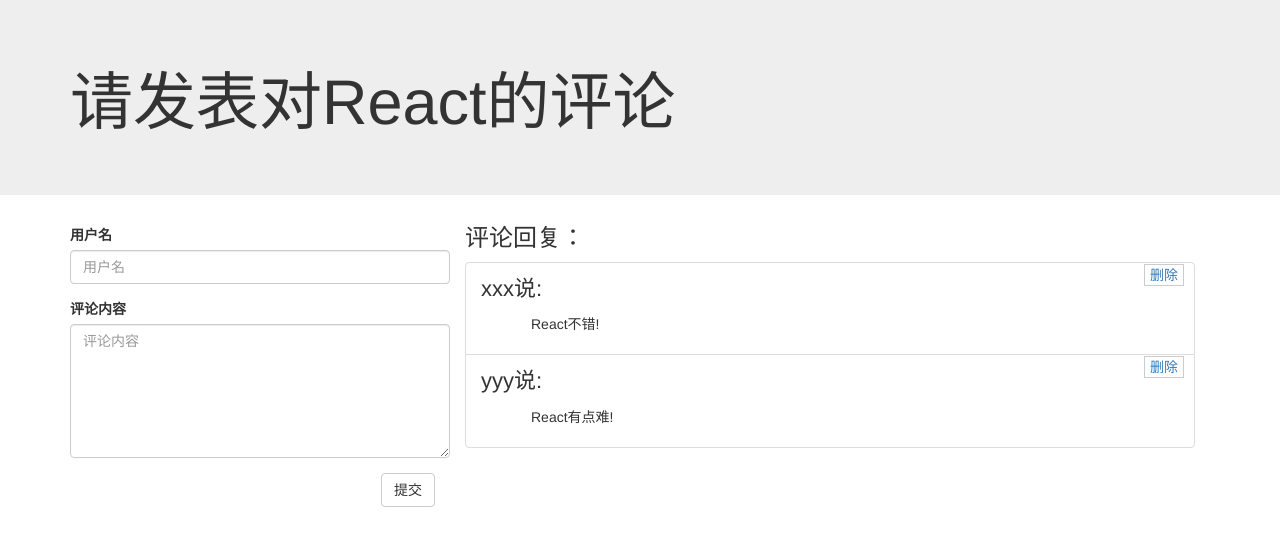
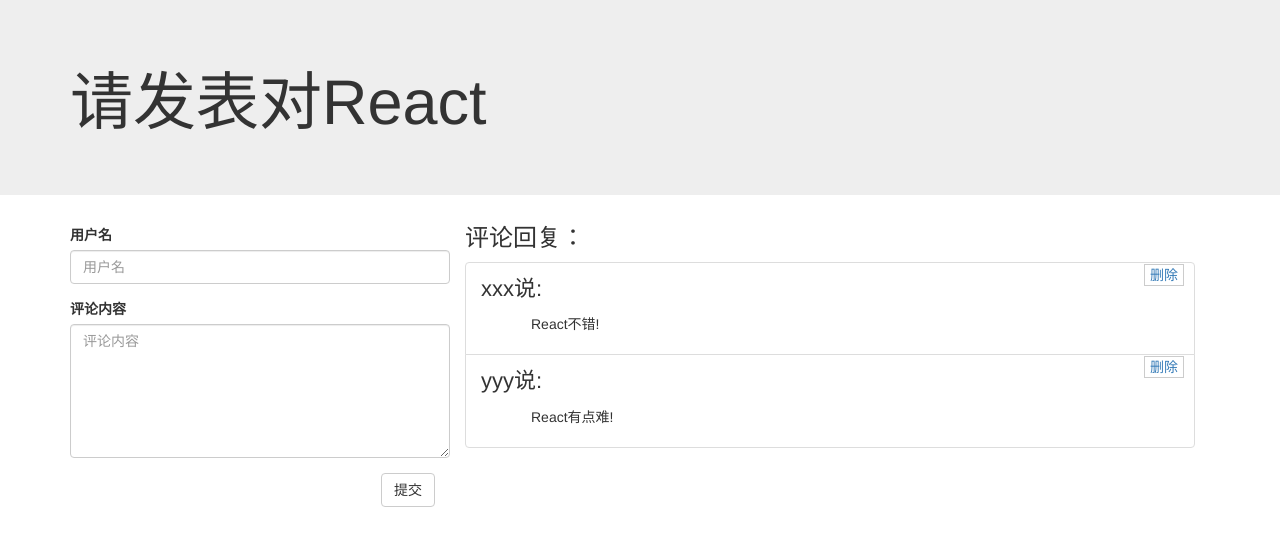
Before and after one commit to Lucoding00/reactProject, a plain HTML site: page comment_page/index.html in a window 1280 px wide. Drawn offline with Linux system fonts and the light colour scheme.

Commit message:
Update index.html

```diff
--- a/comment_page/index.html
+++ b/comment_page/index.html
@@ -13,7 +13,7 @@
       <div class="container">
         <div class="row">
           <div class="col-xs-12">
-            <h1>请发表对React的评论</h1>
+            <h1>请发表对React</h1>
           </div>
         </div>
       </div>
```
